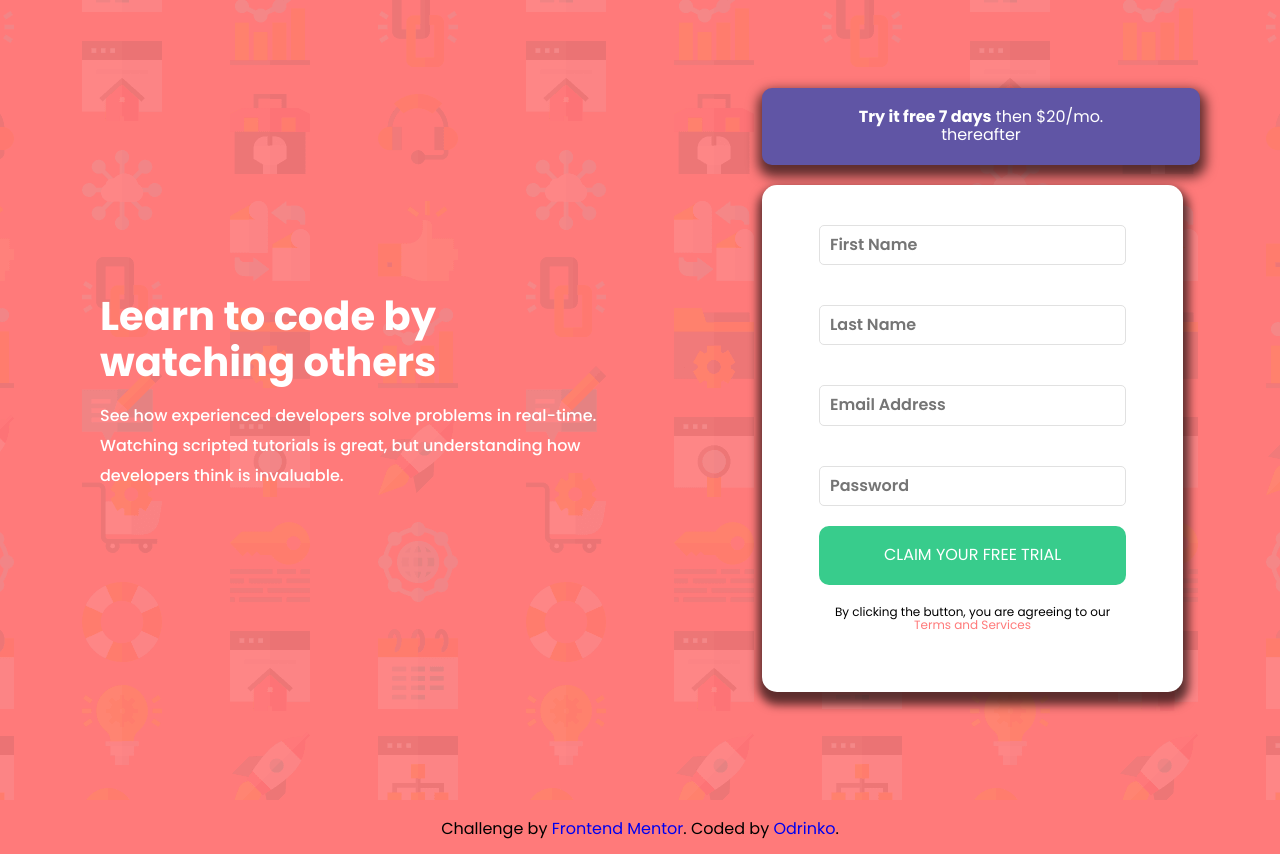
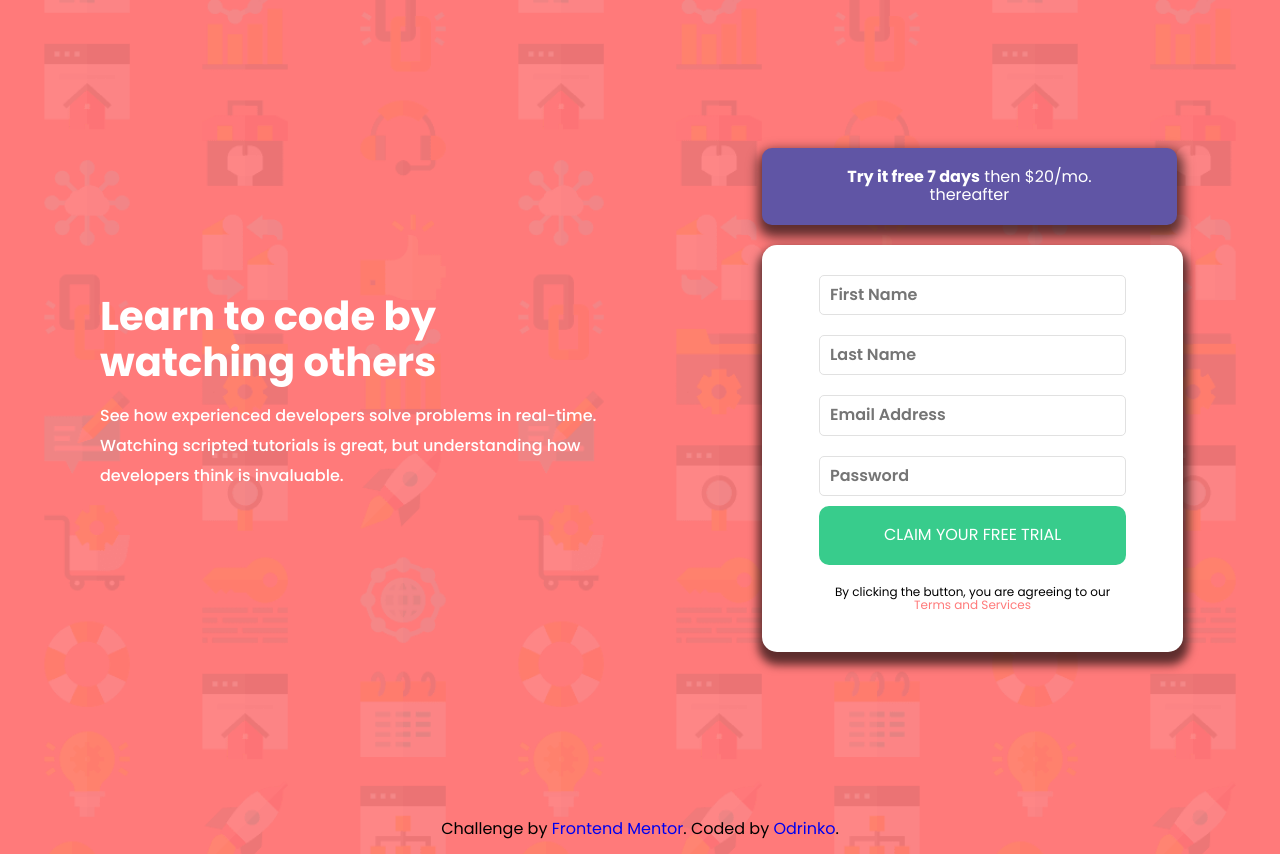
Before and after one commit to Odrinko/fourth-challenge, a plain HTML site: page index.html in a window 1280 px wide. Drawn offline with Linux system fonts and the light colour scheme.

Commit message:
forom-box resolve

```diff
--- a/src/scss/layout/_bc.scss
+++ b/src/scss/layout/_bc.scss
@@ -7,6 +7,5 @@ body{
 
     @include tablet{
         background-image: url(/./images/bg-intro-desktop.png);
-        height: 100vh;
     }
 }
--- a/src/scss/layout/_formulario.scss
+++ b/src/scss/layout/_formulario.scss
@@ -5,6 +5,9 @@
     border-radius: 1.5rem;
     padding: 2rem 4rem;
     box-shadow: 1px 8px 10px 5px rgba(0,0,0,0.63);
+    @include tablet {
+        height: 100%;
+    }
 
     .formulario{
         display: flex;
@@ -18,7 +21,7 @@
         font-weight: $grueso;
         color: grey;
         border-radius: .5rem;
-        margin: 2rem 0;
+        margin: 1rem 0;
         border: .1px solid #E1E1E1;
         text-align: left;
         width: 90%;
@@ -38,7 +41,6 @@
     .formulario__advertencia{
         width: 85%;
         margin: 2rem auto;
-        padding-bottom: 2rem;
         text-align: center;
         font-size: 1.2rem;
 
--- a/src/scss/layout/_oferta.scss
+++ b/src/scss/layout/_oferta.scss
@@ -5,7 +5,8 @@
     border-radius: 1rem;
     box-shadow: 1px 7px 12px 5px rgba(0,0,0,0.63);
     @include tablet{
-        width: 95%;
+        width: 90%;
+        margin-top: 2rem;
     }
 
     .oferta__descripcion{
```
Also changed, not shown: build/css/app.css, 1 other file.
